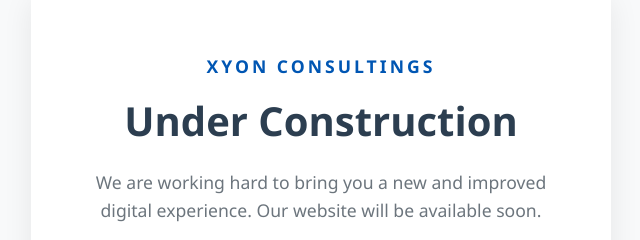
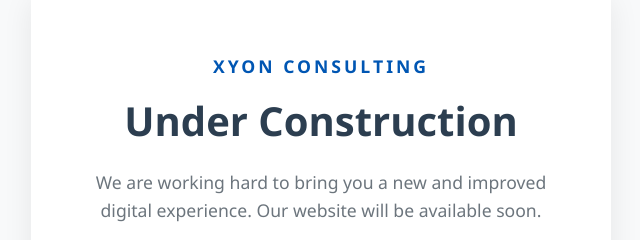
Before and after one commit to xyonconsultings-prog/xyon-website, a plain HTML site: page index.html in a window 1280 px wide. Shown: the part 227-467 px from the top of the page, 319-959 px from the left. Drawn offline with Linux system fonts and the light colour scheme.

Commit message:
Update index.html

```diff
--- a/index.html
+++ b/index.html
@@ -39,7 +39,7 @@
 </head>
 <body>
     <div class="container">
-        <h2>Xyon Consultings</h2>
+        <h2>Xyon Consulting</h2>
         <h1>Under Construction</h1>
         <p>We are working hard to bring you a new and improved digital experience. Our website will be available soon.</p>
         <div class="loader"></div>
```
